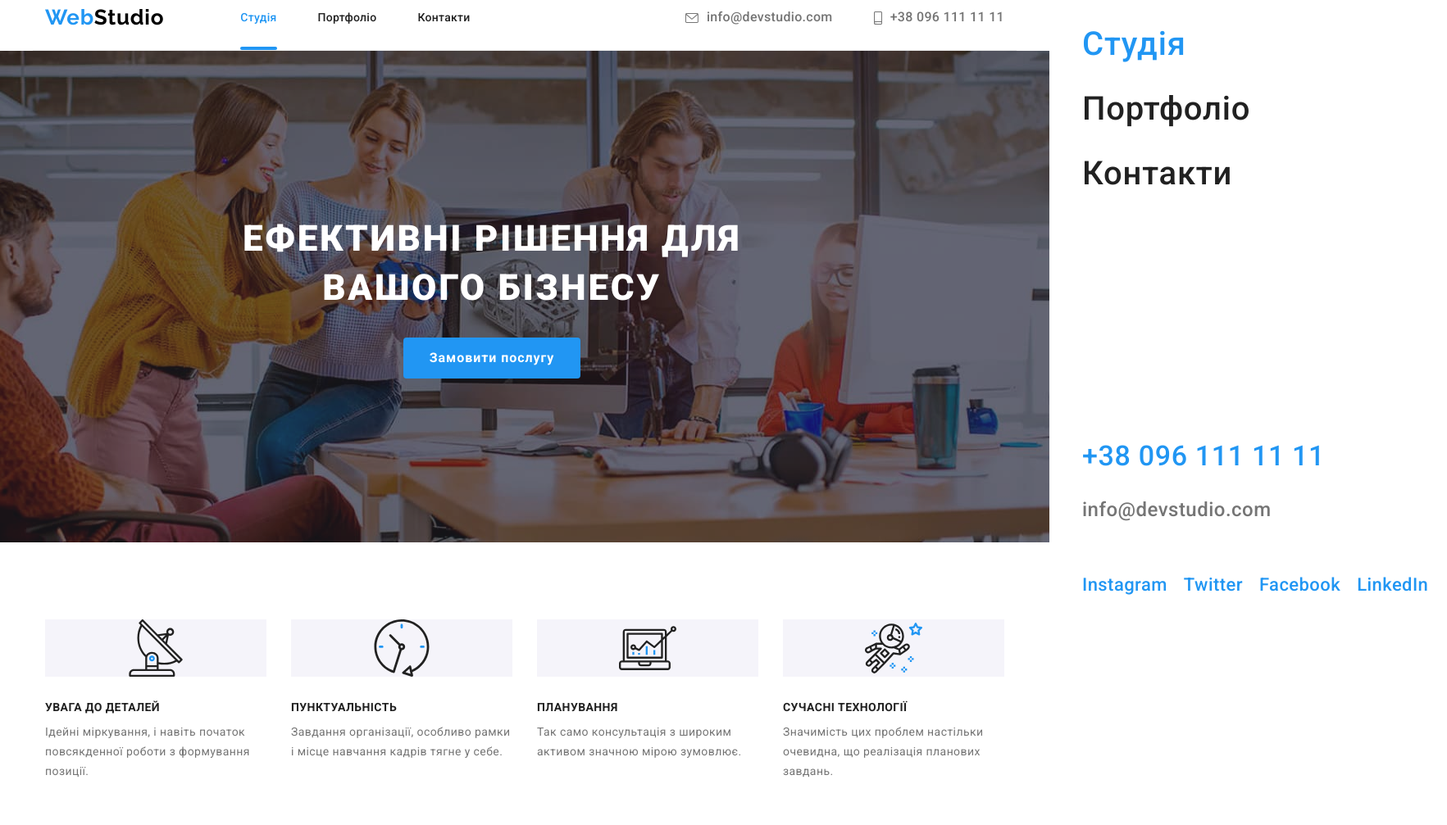
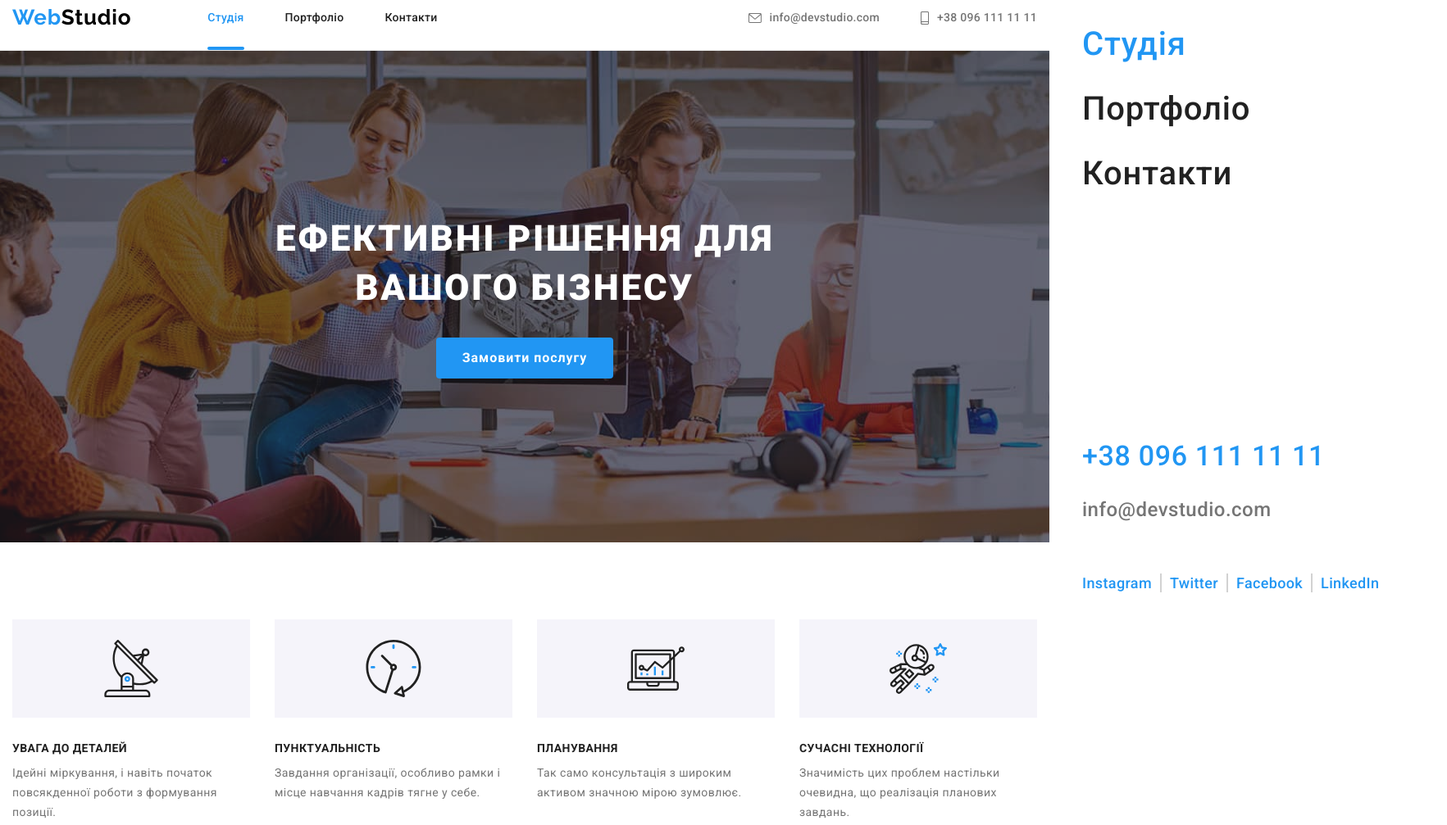
Before and after one commit to Vasiliev781410/goit-markup-hw-08, a plain HTML site: page index.html in a window 1280 px wide. Shown: the part 18-1025 px from the top of the page at 82% size, 1765 px wide, since content can reach past the window. Drawn offline with nearby package versions, Linux system fonts and the light colour scheme.

Commit message:
after corrections

```diff
--- a/index.html
+++ b/index.html
@@ -532,9 +532,9 @@
                 </li>
             </ul>
             <ul  class="social-links-mobile">
-                <li  class="social-links-mobile__item"> <a class="social-links-mobile__link" href="#">Instagram</a></li>
-                <li  class="social-links-mobile__item"> <a class="social-links-mobile__link" href="#">Twitter</a></li>
-                <li  class="social-links-mobile__item"> <a class="social-links-mobile__link" href="#">Facebook</a></li>
+                <li  class="social-links-mobile__item"> <a class="social-links-mobile__link border" href="#">Instagram</a></li>
+                <li  class="social-links-mobile__item"> <a class="social-links-mobile__link border" href="#">Twitter</a></li>
+                <li  class="social-links-mobile__item"> <a class="social-links-mobile__link border" href="#">Facebook</a></li>
                 <li  class="social-links-mobile__item"> <a class="social-links-mobile__link" href="#">LinkedIn</a></li>
             </ul>
         </div>
--- a/sass/components/_clients.scss
+++ b/sass/components/_clients.scss
@@ -21,7 +21,13 @@
     display: flex;
     align-content: center;
     justify-content: center;
-    width: 170px;
+    width: 210px;
+    @media screen and (min-width:768px) {
+        width: 226px;
+     }
+    @media screen and (min-width:1200px) {
+        width: 170px;
+     }
     height: 92px;
     padding: 16px 32px;
     border: 1px solid rgba(175, 177, 184, 1);
--- a/sass/components/_contacts.scss
+++ b/sass/components/_contacts.scss
@@ -21,10 +21,10 @@
     display: block;
     @extend %decoration;
     color: var(--secondary-text-color);
-    font-size: 14px;
+    font-size: 12px;
     @media screen and (min-width:1200px) {
         display: flex;
-        font-size: 16px;
+        font-size: 14px;
     }
     line-height: 1.172;
     font-weight: 500;
--- a/sass/components/_container.scss
+++ b/sass/components/_container.scss
@@ -5,20 +5,19 @@
     margin-right: auto;
 
     @media screen and (min-width: 480px) {
-        width: 480px;
+        min-width: 480px;
     }
     @media screen and (min-width:768px) {
-        width: 768px;
+        min-width: 768px;
     }
     @media screen and (min-width:1200px) {
-        width: 1200px;
+        min-width: 1200px;
     }
 }
-.container--hero{
-    display: inline-block;
-    justify-content: center;
-
-}
+/* .container--hero{     */
+/*     justify-content: center; */
+/*  */
+/* } */
 .container--footer{
     @extend %flex-only-desktop;
     @media screen and (min-width: 768) and (max-width:1199px) {
--- a/sass/components/_features.scss
+++ b/sass/components/_features.scss
@@ -15,6 +15,7 @@
       justify-content: center;
       margin-bottom: 30px;
       background: var(--bg-icon-features);
+      min-height: 120px;
     //   @extend %width-item;
   }
 .features__name{
--- a/sass/components/_menu-container.scss
+++ b/sass/components/_menu-container.scss
@@ -7,6 +7,7 @@
     padding: 48px 40px;
     background-color: var(--accent-text-color1);
     z-index: 999;
+    overflow: scroll;
 
     transform: translateX(100%);
     transition: transform 250ms ease-in-out;
--- a/sass/components/_mobile-menu.scss
+++ b/sass/components/_mobile-menu.scss
@@ -1,6 +1,6 @@
 .mobile-menu {
     padding: 0;
     margin: 0;
-    min-width: 480px;
-    min-height: 796px;
+    max-width: 480px;
+    max-height: 796px;
 }
--- a/sass/components/_social-links-mobile.scss
+++ b/sass/components/_social-links-mobile.scss
@@ -1,13 +1,13 @@
 .social-links-mobile{
     display: flex;
     flex-wrap: wrap;
-    gap: 20px;
+    gap: 10px;
 }
 
 .social-links-mobile__link{
     @extend %decoration;
     color: var(--accent-text-color2);
-    font-size: 22px;
+    font-size: 18px;
     line-height: 1.222;
     font-weight: 500;
     letter-spacing: 0.02em;
@@ -18,3 +18,9 @@
         color: var(--accent-text-color2);
     }
 }
+.social-links-mobile__link.border::after{
+    content: "";
+    border: 1px solid rgba(33, 33, 33, 0.2);
+    transform: rotate(90dg);
+    margin-left: 10px;
+}
--- a/sass/components/_team.scss
+++ b/sass/components/_team.scss
@@ -20,7 +20,9 @@
  }
 
  .team__member-image{
-     margin-bottom: 30px;
+    margin-bottom: 30px;
+    display: block;
+    max-width: 100%;
  }
  .team__member-name{
      margin-bottom: 10px;
--- a/sass/utils/_placeholders.scss
+++ b/sass/utils/_placeholders.scss
@@ -3,8 +3,12 @@
 }
 
 %padding-section{
-    padding-top:  94px;
-    padding-bottom:  94px;
+    padding-top:  60px;
+    padding-bottom:  60px;
+    @media screen and (min-width:1200px) {
+        padding-top:  94px;
+        padding-bottom:  94px;
+    }
 }
 
 %decoration-list{
@@ -64,9 +68,12 @@
     margin-bottom: 50px;
 
     color: var(--primary-text-color);
-    font-size: 36px;
+    font-size: 28px;
+    @media screen and (min-width: 1200px) {
+        font-size: 36px;
+    }
     font-weight: 700;
-    line-height: 1.17;
+    line-height: 1.171;
     letter-spacing: 0.03em;
     text-align: center;
 }
```
Also changed, not shown: css/main.css, css/main.min.css, css/portfolio.css, css/portfolio.min.css, 4 other files.
